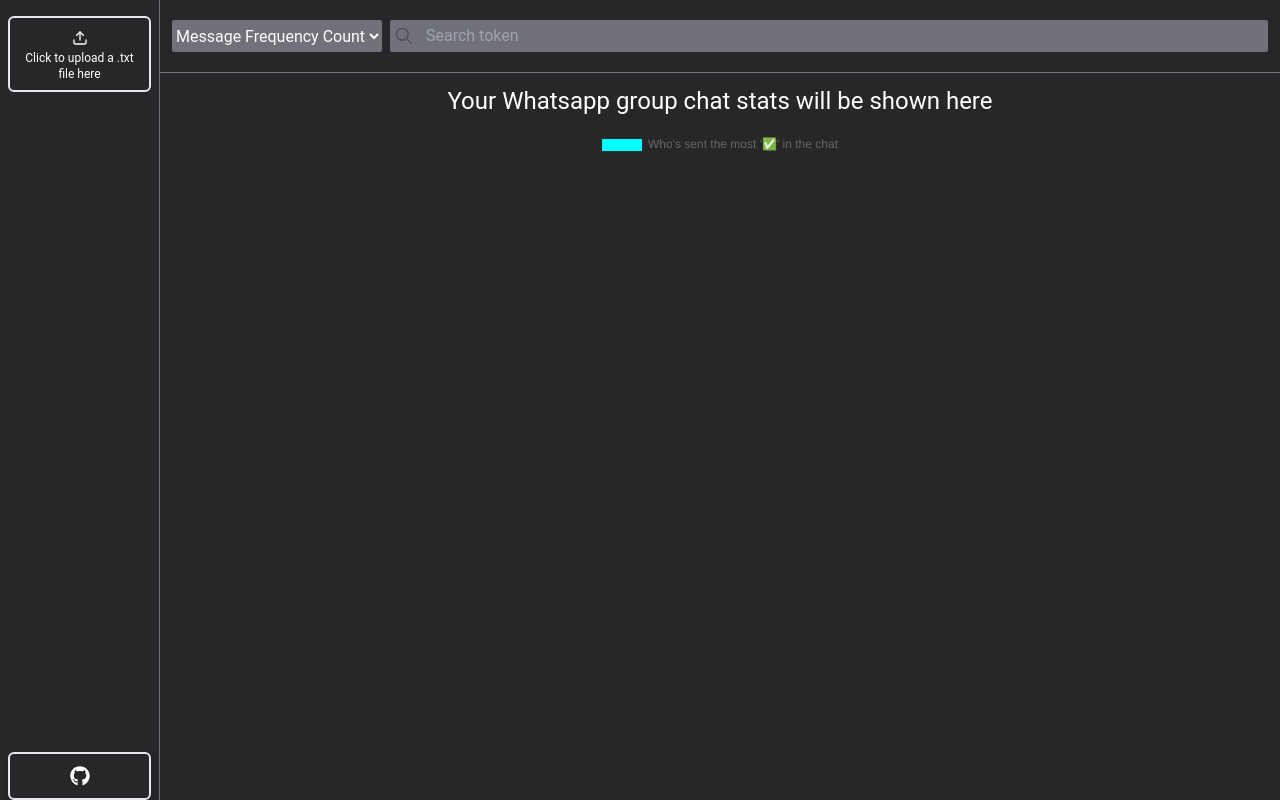
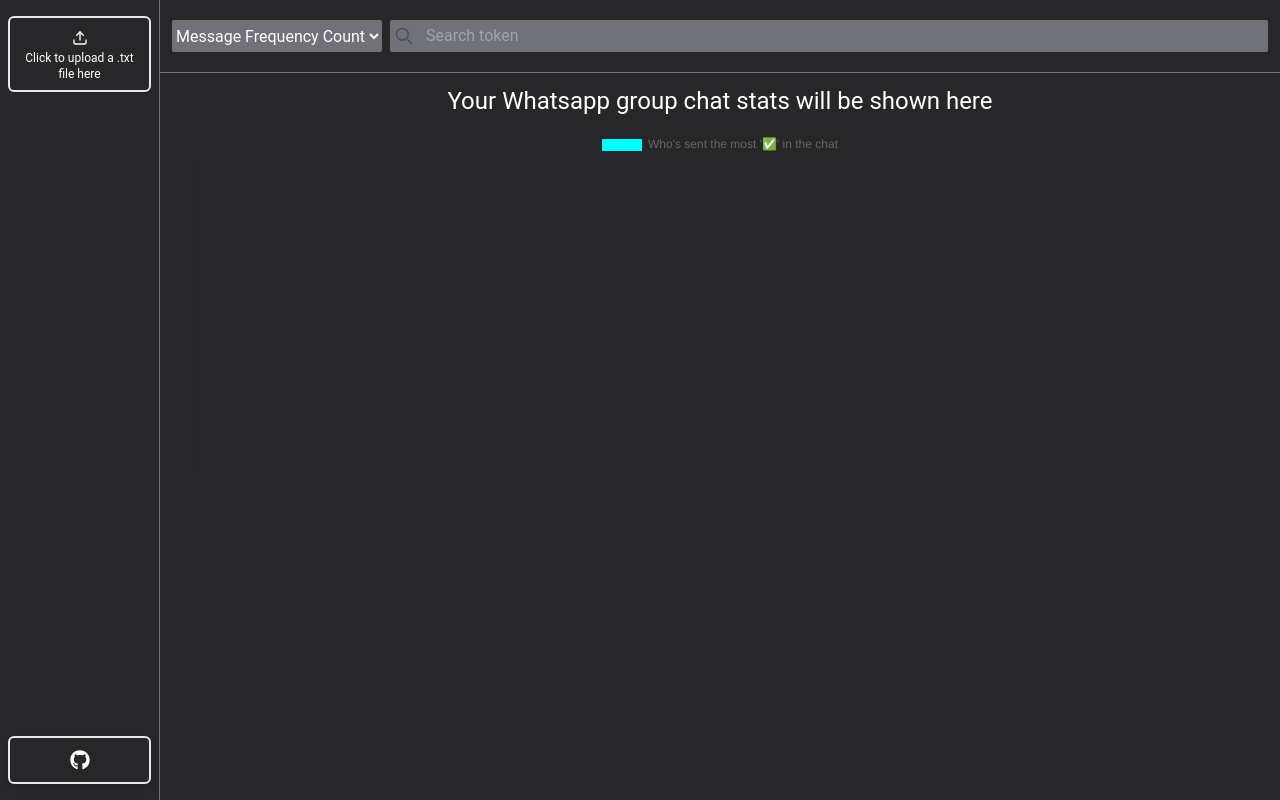
Before and after one commit to HaroldObasi/chat-visualizer, a Next.js app: page / in a window 1280 px wide. Built offline with nearby package versions, Linux system fonts and the light colour scheme.

Commit message:
style change

```diff
--- a/src/components/layout/Sidebar/index.jsx
+++ b/src/components/layout/Sidebar/index.jsx
@@ -35,7 +35,7 @@
     <div
       className={`${
         sidebarOpen ? "w-40" : "w-20"
-      }  bg-zinc-800 h-screen px-2 border-r border-zinc-500 pt-4 flex flex-col justify-between`}
+      }  bg-zinc-800 h-screen px-2 border-r border-zinc-500 py-4 flex flex-col justify-between`}
     >
       <button
         onClick={onClickUpload}
```
